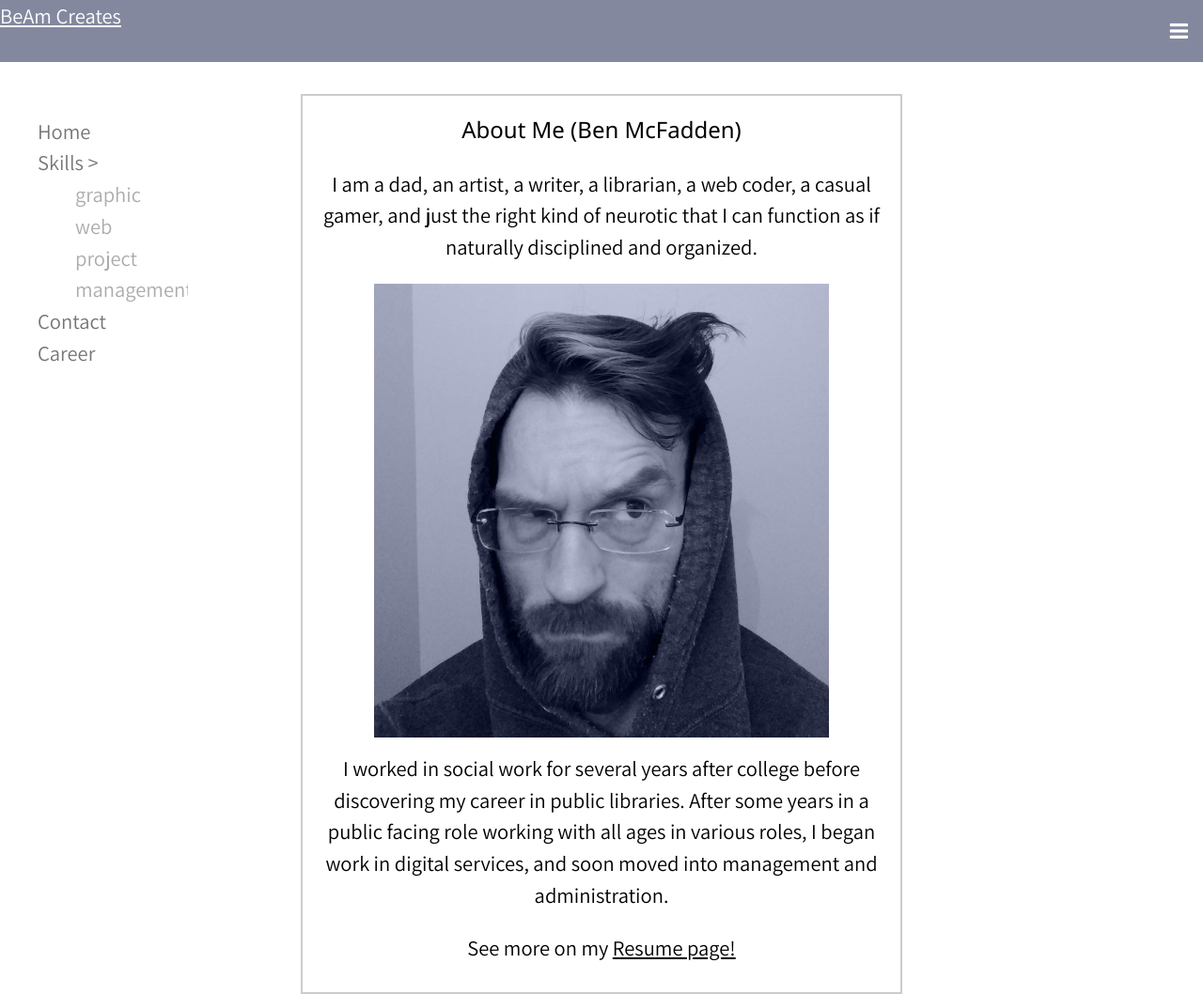
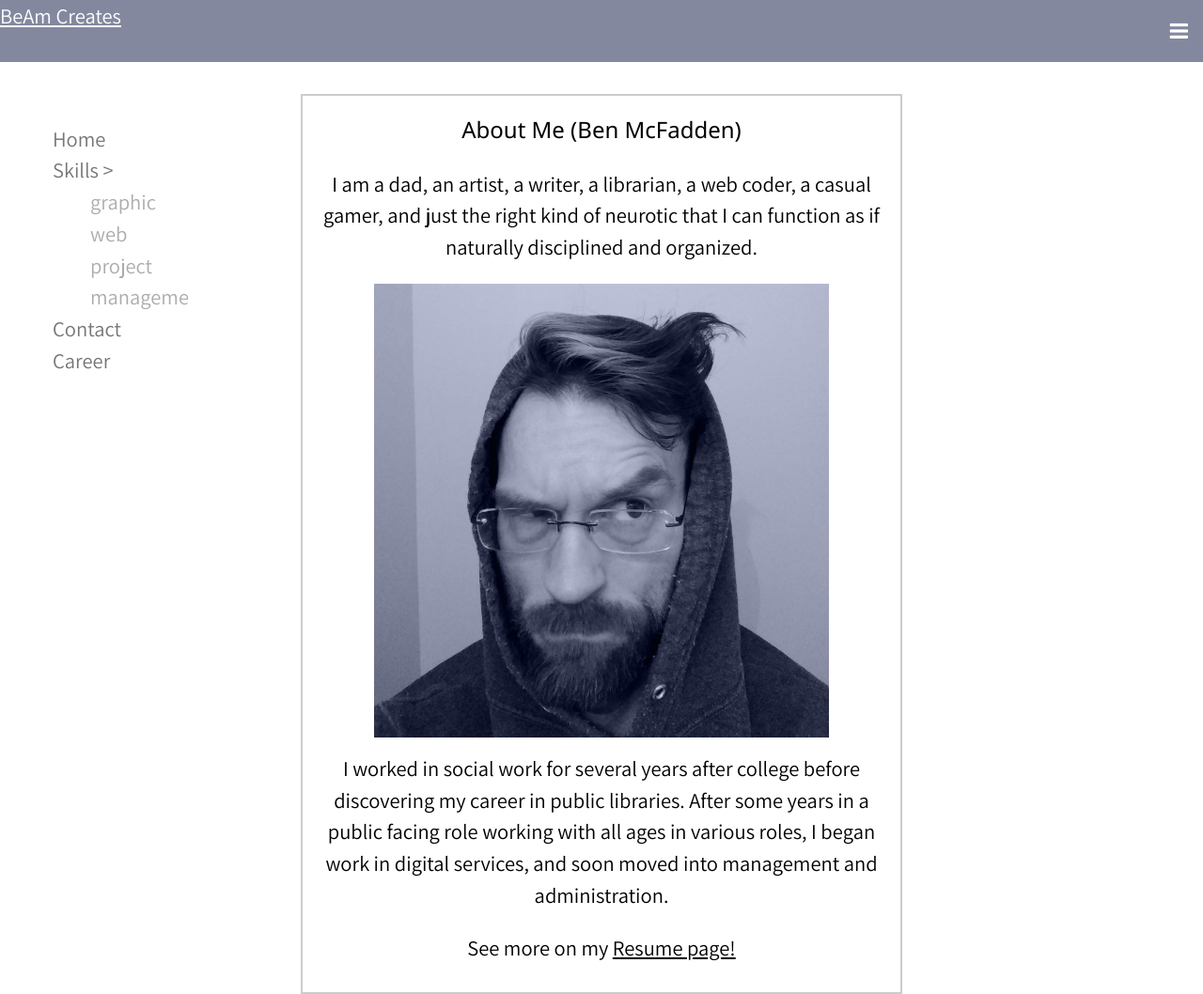
Before and after one commit to viscid2013/beamcreates2, a PHP site: page /home.html in a window 1280 px wide. Shown: the whole page at 94% size. Run offline with PHP 8.4, Linux system fonts and the light colour scheme; some libraries are stand-ins or nearby versions.

Commit message:
side nav padding and width 35

```diff
--- a/home.html
+++ b/home.html
@@ -27,7 +27,7 @@ img {margin-bottom: -7px}
 	<a href="javascript:void(0)" class="w3-button w3-padding-16 w3-right" onclick="w3_open()"><i class="fa fa-bars"></i></a>
 </div>
 <!-- side menu for desktop -->
-<div id="sideNav" class="w3-sidebar w3-white w3-text-gray">
+<div id="sideNav" class="w3-sidebar w3-white w3-text-gray w3-padding">
 	<ul>
 		<li>Home</li>
 		<li>
--- a/styles/beamW3.css
+++ b/styles/beamW3.css
@@ -35,7 +35,7 @@ body{
 
 #sideNav ul{
 	list-style: none;
-	min-width: 33%;
+	min-width: 35%;
 }
 
 #mainContent {
```
